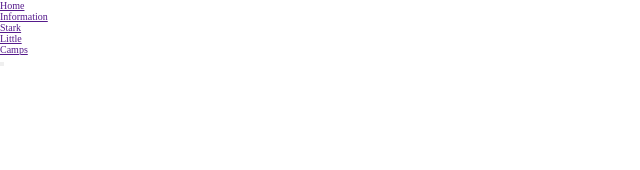
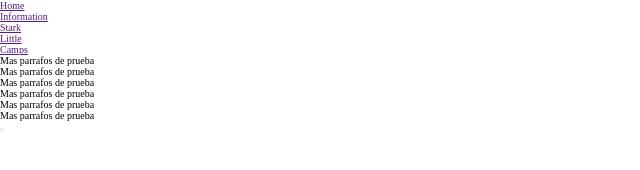
Before and after one commit to gitdexterhub/Practicando-, a plain HTML site: page index.html in a window 1280 px wide. Shown: the whole page, without its empty margins (0-640 px from the left). Drawn offline with Linux system fonts and the light colour scheme.

Commit message:
agregando parrafos a header de prueba

```diff
--- a/index.html
+++ b/index.html
@@ -17,6 +17,12 @@
                 <li><a href="">Little</a></li>
                 <li><a href="">Camps</a></li>
             </ul>
+           <p>Mas parrafos de prueba</p>
+           <p>Mas parrafos de prueba</p>
+           <p>Mas parrafos de prueba</p>
+           <p>Mas parrafos de prueba</p>
+           <p>Mas parrafos de prueba</p>
+           <p>Mas parrafos de prueba</p>
         </nav>
     </header>
     <main>
```
